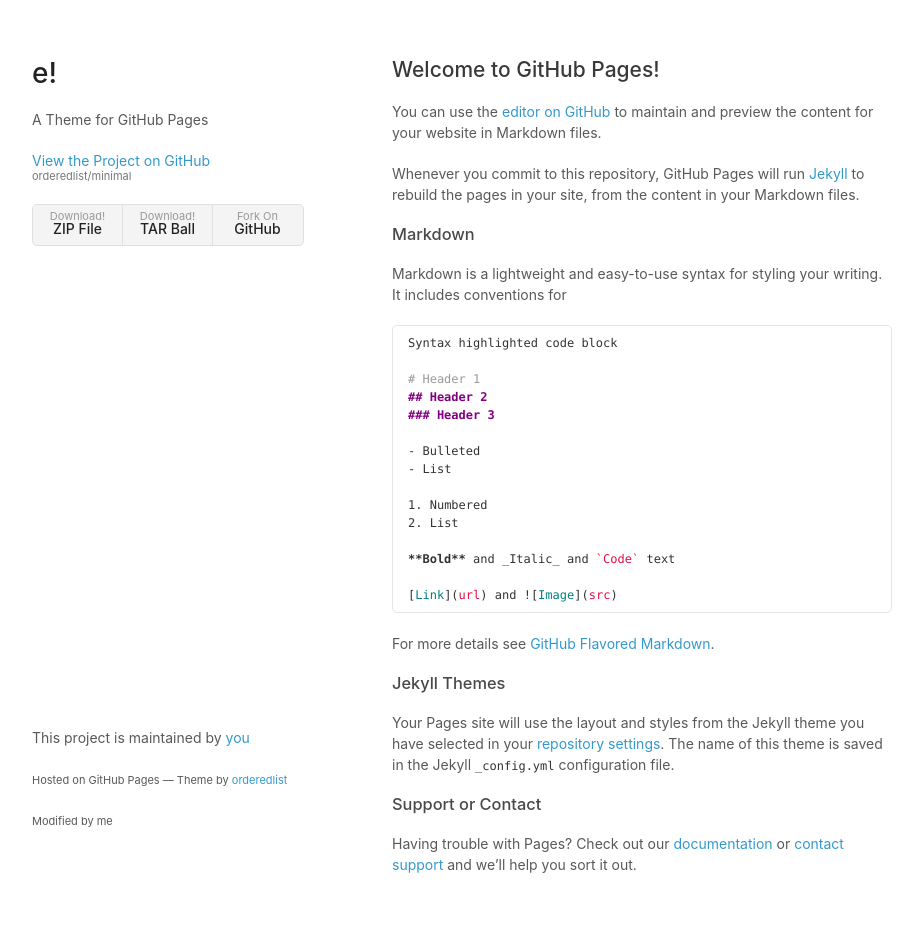
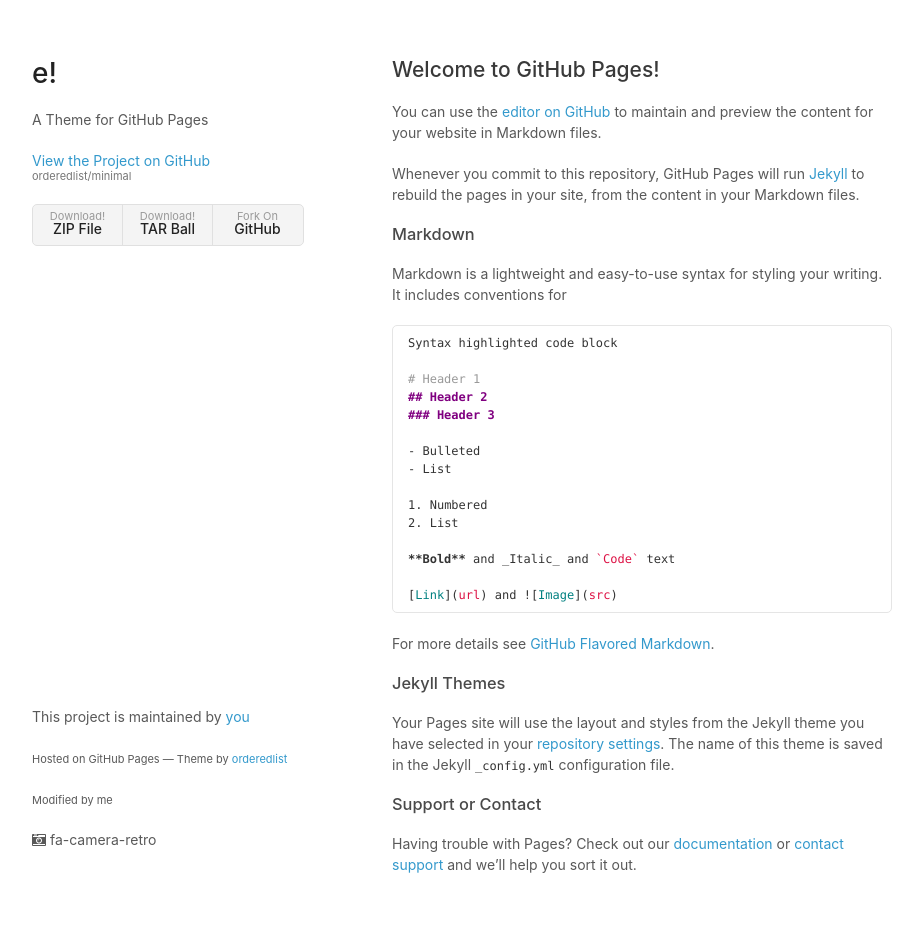
Before and after one commit to narutaro/e, a Jekyll site: the page built from index.md, in a window 1280 px wide. Shown: the whole page, without its empty margins (178-1101 px from the left). Built offline with Jekyll 4.4.1, drawn with Linux system fonts in a browser that asks for light colours; our own code applies the rules of GitHub Pages for plain Markdown files.

Commit message:
add fontawesome

```diff
--- a/_layouts/default.html
+++ b/_layouts/default.html
@@ -3,8 +3,8 @@
   <head>
     <meta charset="utf-8">
     <meta http-equiv="X-UA-Compatible" content="chrome=1">
-    <title>Minimal by Steve Smith</title>
-
+    <title> Steve Smith</title>
+		<link rel="stylesheet" href="https://maxcdn.bootstrapcdn.com/font-awesome/4.7.0/css/font-awesome.min.css">
     <link rel="stylesheet" href="stylesheets/styles.css">
     <link rel="stylesheet" href="stylesheets/pygment_trac.css">
     <meta name="viewport" content="width=device-width">
@@ -31,6 +31,7 @@
         <p>This project is maintained by <a href="http://github.com/orderedlist">you</a></p>
         <p><small>Hosted on GitHub Pages &mdash; Theme by <a href="https://github.com/orderedlist">orderedlist</a></small></p>
         <p><small>Modified by me</small></p>
+				<i class="fa fa-camera-retro"></i> fa-camera-retro
       </footer>
     </div>
     <script src="javascripts/scale.fix.js"></script>
```
